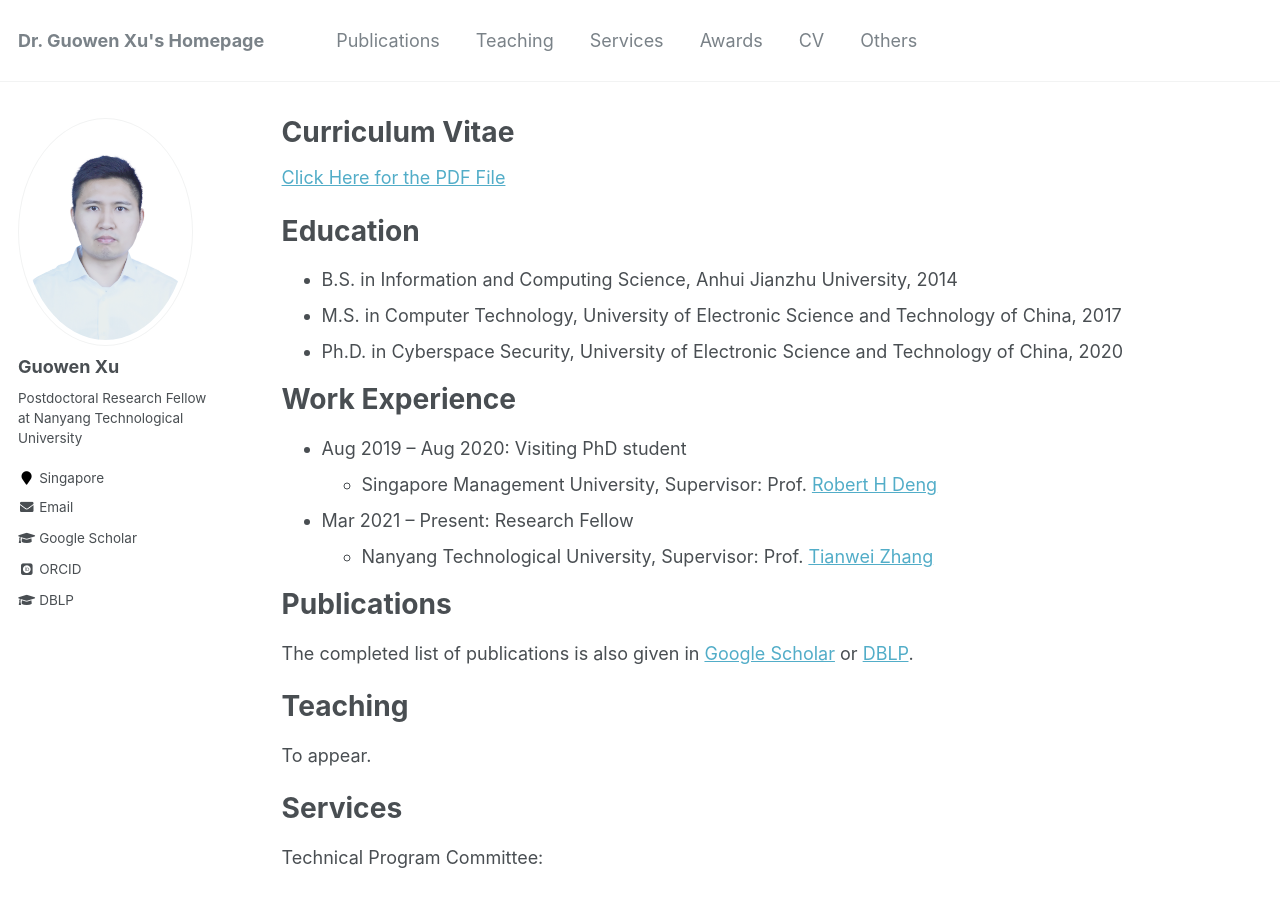
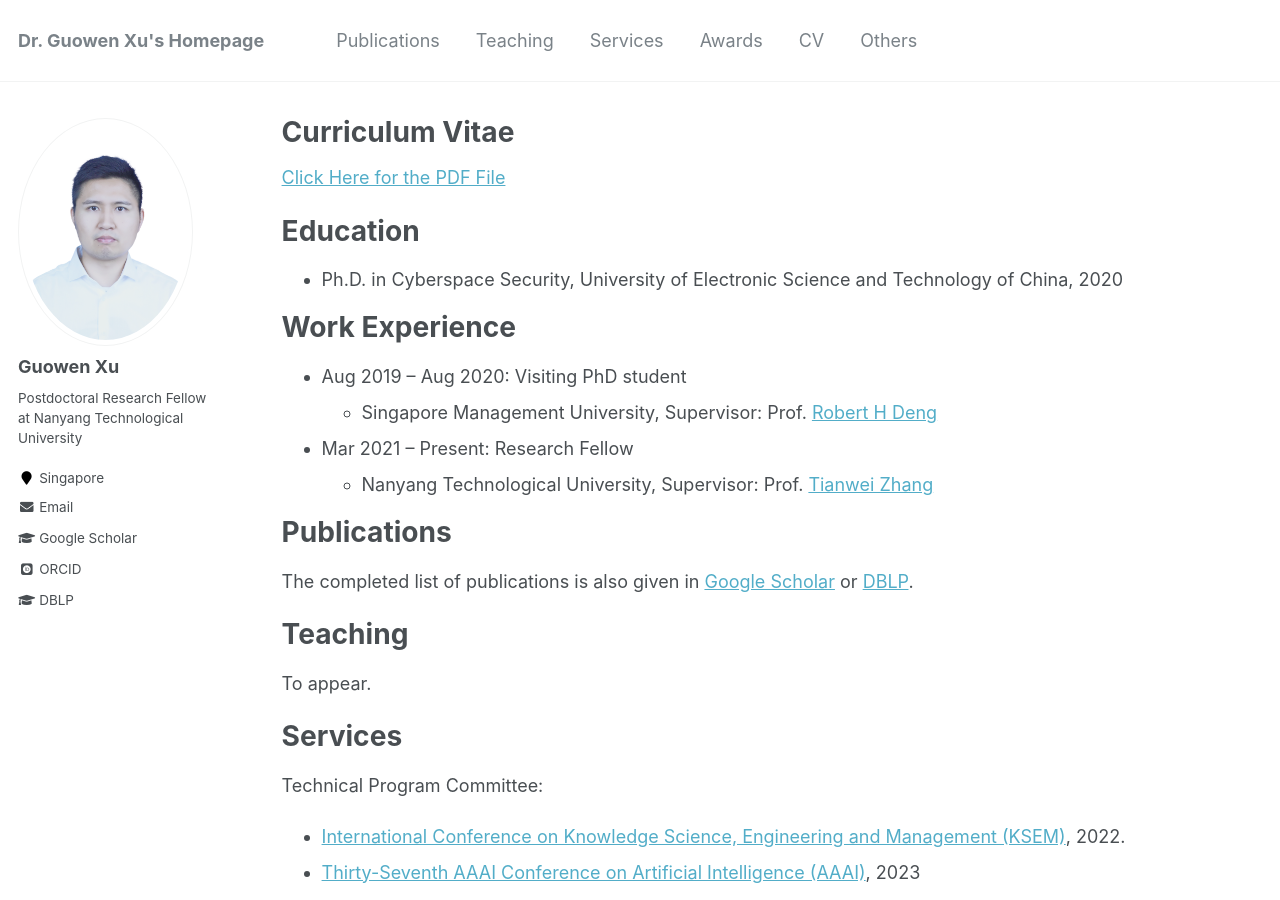
Before and after one commit to Guowen-xu/guowen-xu.github.io, a Jekyll site: the page built from _pages/cv.md, in a window 1280 px wide and 900 px high. Built offline with Jekyll 4.4.1, drawn with Linux system fonts in a browser that asks for light colours; some web fonts are replaced.

Commit message:
Update cv.md

```diff
--- a/_pages/cv.md
+++ b/_pages/cv.md
@@ -13,8 +13,6 @@ redirect_from:
 
 Education
 ======
-* B.S. in Information and Computing Science, Anhui Jianzhu University, 2014
-* M.S. in Computer Technology, University of Electronic Science and Technology of China, 2017
 * Ph.D. in Cyberspace Security, University of Electronic Science and Technology of China, 2020
 
 Work Experience
```
